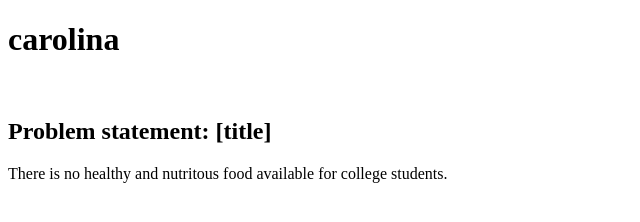
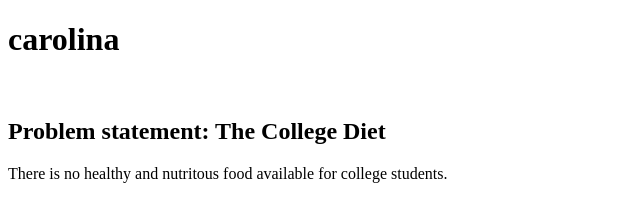
Before and after one commit to carolinatm/carolinatm.github.io, a plain HTML site: page index.html in a window 1280 px wide. Shown: the whole page, without its empty margins (0-640 px from the left). Drawn offline with Linux system fonts and the light colour scheme.

Commit message:
Update index.html

```diff
--- a/index.html
+++ b/index.html
@@ -8,7 +8,7 @@
     <section class="assign">
       <img src=""C:\Users\carol\Downloads\problem statement.jpg""/>
       <section class="assign-det">
-        <h2>Problem statement: [title]</h2>
+        <h2>Problem statement: The College Diet</h2>
         <p>
           There is no healthy and nutritous food available for college students.
         </p>
```
